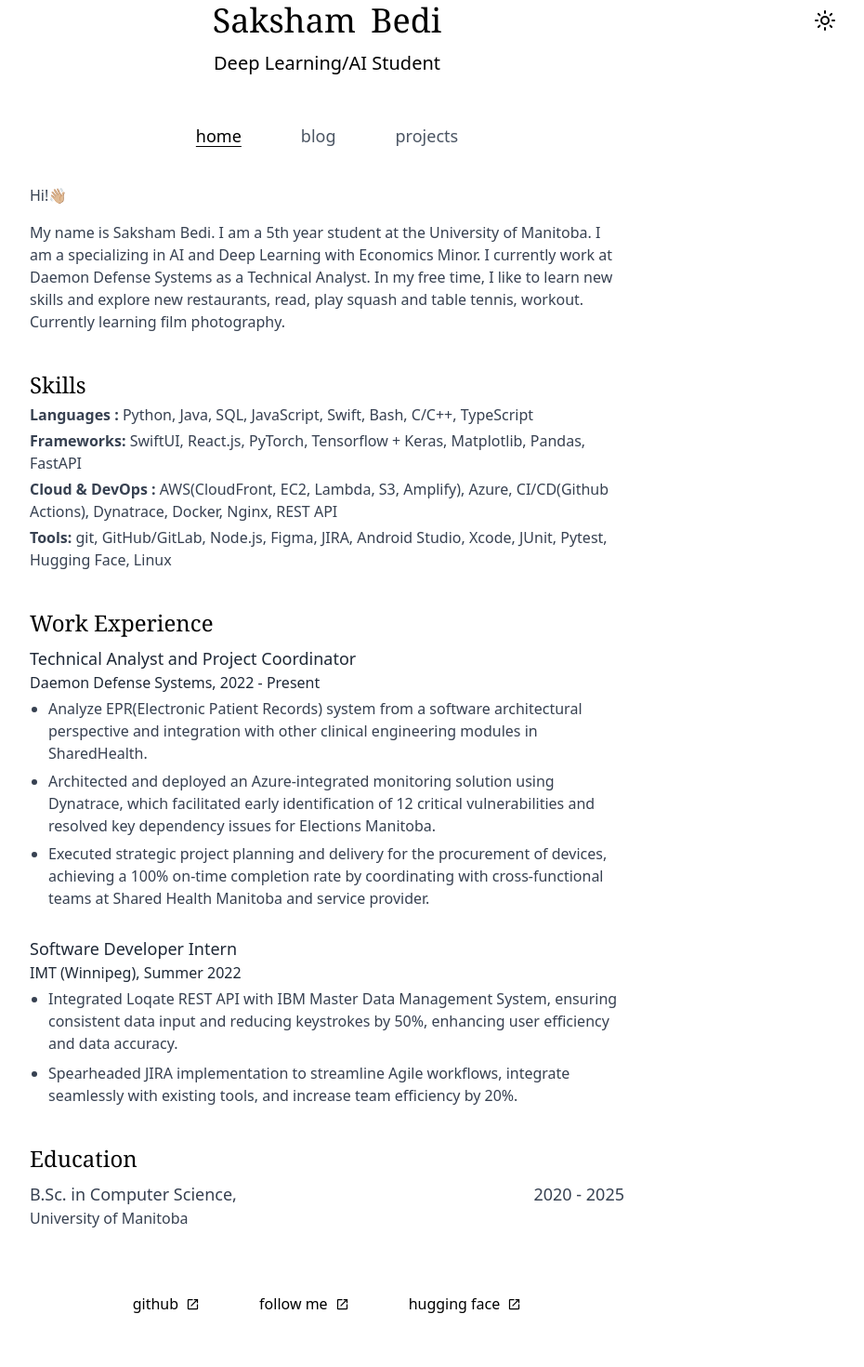
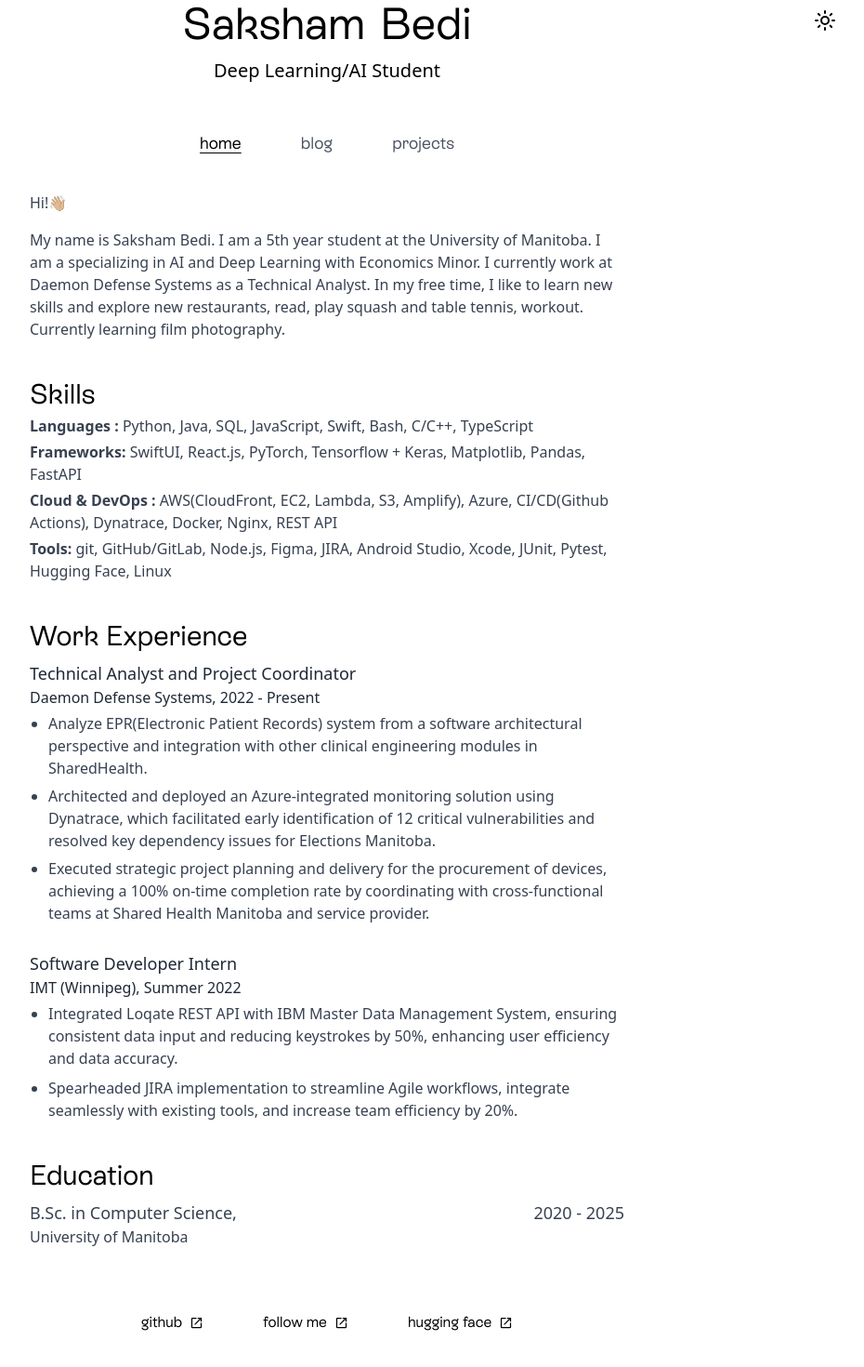
Before and after one commit to sakshambedi/websiteV2, a Next.js app: page / in a window 1280 px wide. Shown: the part 78-1548 px from the top of the page at 93% size, without its empty margins (288-1218 px from the left). Built offline with nearby package versions, Linux system fonts and the light colour scheme.

Commit message:
fonts changes and make it consistent

```diff
--- a/app/page.tsx
+++ b/app/page.tsx
@@ -21,21 +21,21 @@ export default async function Home() {
           <TabsList className="w-max space-x-10 align-middle font-mono font-normal phone:space-x-5 md:space-x-7 px-10">
             <TabsTrigger
               value="home"
-              className="text-lg phone:text-base text-gray-600 dark:text-gray-400 aria-selected:text-black dark:aria-selected:text-white aria-selected:underline aria-selected:underline-offset-4"
+              className="text-lg font-rebondG phone:text-base text-gray-600 dark:text-gray-400 aria-selected:text-black dark:aria-selected:text-white aria-selected:underline aria-selected:underline-offset-4"
               style={{ boxShadow: 'none', outline: 'none' }}
             >
               home
             </TabsTrigger>
             <TabsTrigger
               value="blog"
-              className="text-lg phone:text-base text-gray-600 dark:text-gray-400 aria-selected:text-black dark:aria-selected:text-white aria-selected:underline aria-selected:underline-offset-4"
+              className="text-lg font-rebondG phone:text-base text-gray-600 dark:text-gray-400 aria-selected:text-black dark:aria-selected:text-white aria-selected:underline aria-selected:underline-offset-4"
               style={{ boxShadow: 'none', outline: 'none' }}
             >
               blog
             </TabsTrigger>
             <TabsTrigger
               value="projects"
-              className="text-lg phone:text-base text-gray-600 dark:text-gray-400 aria-selected:text-black dark:aria-selected:text-white aria-selected:underline aria-selected:underline-offset-4"
+              className="text-lg font-rebondG phone:text-base text-gray-600 dark:text-gray-400 aria-selected:text-black dark:aria-selected:text-white aria-selected:underline aria-selected:underline-offset-4"
               style={{ boxShadow: 'none', outline: 'none' }}
             >
               projects
@@ -56,21 +56,21 @@ export default async function Home() {
         <div className='w-full flex flex-row font-thin justify-center pt-5 pb-24 md:space-x-16 lg:space-x-16 phone:justify-between  phone:pt-10 phone:pb-12   text-black dark:text-white '>
           <div className="flex flex-row items-center min-w-fit ">
             <a href="https://github.com/sakshambedi" className="flex flex-row items-center">
-              <p className="font-light text-base phone:text-sm">github</p>
+              <p className="font-light text-base font-rebondG phone:text-sm">github</p>
               <Image src="/icons/link.svg" width={15} height={15} alt="checkout my work on github" className="dark:invert phone:hidden ml-2" />
               <Image src="/icons/link.svg" width={10} height={10} alt="follow me on linkedin" className="dark:invert lg:hidden md:hidden ml-1" />
             </a>
           </div>
           <div className="flex flex-row items-center min-w-fit ">
             <a href="https://www.linkedin.com/in/sakshambedi/" className="flex flex-row items-center ">
-              <p className="font-light text-base phone:text-sm">follow me</p>
+              <p className="font-light text-base font-rebondG phone:text-sm">follow me</p>
               <Image src="/icons/link.svg" width={15} height={15} alt="follow me on linkedin" className="dark:invert phone:hidden ml-2" />
               <Image src="/icons/link.svg" width={10} height={10} alt="follow me on linkedin" className="dark:invert lg:hidden md:hidden ml-1" />
             </a>
           </div>
           <div className="flex flex-row items-center min-w-fit">
             <a href="https://huggingface.co/sakshambedi" className="flex flex-row items-center">
-              <p className="font-light text-base phone:text-sm">hugging face</p>
+              <p className="font-light font-rebondG text-base phone:text-sm">hugging face</p>
               <Image src="/icons/link.svg" width={15} height={15} alt="follow me on linkedin" className="phone:hidden ml-2 dark:invert" />
               <Image src="/icons/link.svg" width={10} height={10} alt="follow me on linkedin" className="md:hidden lg:hidden ml-1 dark:invert" />
             </a>
--- a/components/HomeContent.tsx
+++ b/components/HomeContent.tsx
@@ -9,7 +9,7 @@ export default function HomeContent() {
 
 
             <div className="pt-10">
-                <h1 className="font-serif text-2xl md:pt-2 md:text-2xl phone:pt-3 phone:text-xl text-black dark:text-white">Skills</h1>
+                <h1 className="font-rebondG text-3xl md:pt-2 md:text-2xl phone:pt-3 phone:text-xl text-black dark:text-white">Skills</h1>
                 <span className="font-mono text-base  phone:text-sm">
                     <p className="pt-1 md:pt-1.5 phone:pt-1.5"><span className="font-bold">Languages : </span>Python, Java, SQL, JavaScript, Swift, Bash, C/C++, TypeScript</p>
                     <p className="pt-1 md:pt-1.5 phone:pt-1.5"><span className="font-bold">Frameworks: </span>SwiftUI, React.js, PyTorch, Tensorflow + Keras, Matplotlib, Pandas, FastAPI</p>
@@ -20,7 +20,7 @@ export default function HomeContent() {
             </div>
 
             <div className="pt-10 ">
-                <h1 className="font-serif text-2xl phone:text-xl phone:pt-1.5 text-black dark:text-white">Work Experience</h1>
+                <h1 className="font-rebondG text-3xl phone:text-xl phone:pt-1.5 text-black dark:text-white">Work Experience</h1>
                 <h2 className="text-lg font-mono phone:font-base pt-2 md:pt-2 phone:pt-1 text-gray-800 dark:text-gray-200" >Technical Analyst and Project Coordinator  </h2>
                 <h3 className="text-base font-mono phone:font-base text-gray-800 dark:text-gray-200" >Daemon Defense Systems, 2022 - Present</h3>
 
@@ -64,7 +64,7 @@ export default function HomeContent() {
 
 
             <div className="pt-10">
-                <h1 className="font-serif text-2xl md:pt-2 md:text-xl phone:pt-3 phone:text-xl text-black dark:text-white">Education</h1>
+                <h1 className="font-rebondG text-3xl md:pt-2 md:text-xl phone:pt-3 phone:text-xl text-black dark:text-white">Education</h1>
                 <div className="flex flex-row justify-between font-mono text-lg pt-2  phone:text-sm phone:pt-1.5">
                     <h3 className='text-left'>B.Sc. in Computer Science, </h3>
                     <h3 className='text-right'>2020 - 2025</h3>
--- a/components/NavBar.tsx
+++ b/components/NavBar.tsx
@@ -12,7 +12,7 @@ const NavBar = () => {
             </div>
 
             <div className="flex w-screen items-center justify-center relative">
-                <h1 className="text-4xl font-serif phone:text-3xl">
+                <h1 className="text-5xl font-rebondG phone:text-3xl">
                     <span className="font-normal">Saksham</span>
                     <span className="mr-4 phone:mr-1.5"></span>
                     <span className="font-normal">Bedi</span>
--- a/components/ProjectContent.tsx
+++ b/components/ProjectContent.tsx
@@ -7,7 +7,7 @@ export default function ProjectContent() {
             {/* <h3 className="font-serif text-2xl pt-5 md:pt-2  phone:pt-3 phone:text-xl text-black dark:text-white">Work Mission</h3>
             <p className="font-mono text-base dark:text-gray-200 phone:text-sm pt-2 md:pt-1 phone:pt-1.5 ">On a mission to build AI-driven products that enhance productivity and drive positive change for humanity. Documenting my journey, openly sharing lessons learned, and helping others benefit from my experiences as we grow together on this path to innovation and impact.</p> */}
             <div className="pt-0">
-                <h2 className="font-serif text-2xl md:pt-2 md:text-2xl phone:pt-3 phone:text-xl text-black dark:text-white">Projects</h2>
+                <h2 className="font-rebondG text-3xl md:pt-2 md:text-2xl phone:pt-3 phone:text-xl text-black dark:text-white">Projects</h2>
 
                 <div className="project-info">
                     <div className="flex flex-row justify-between  font-mono   pt-2  space-x-5 phone:space-x-3 phone:pt-1.5 md:pt-2 md:space-x-3">
```
Also changed, not shown: _posts/NLP/nlp1.md (+1 -1 lines).
